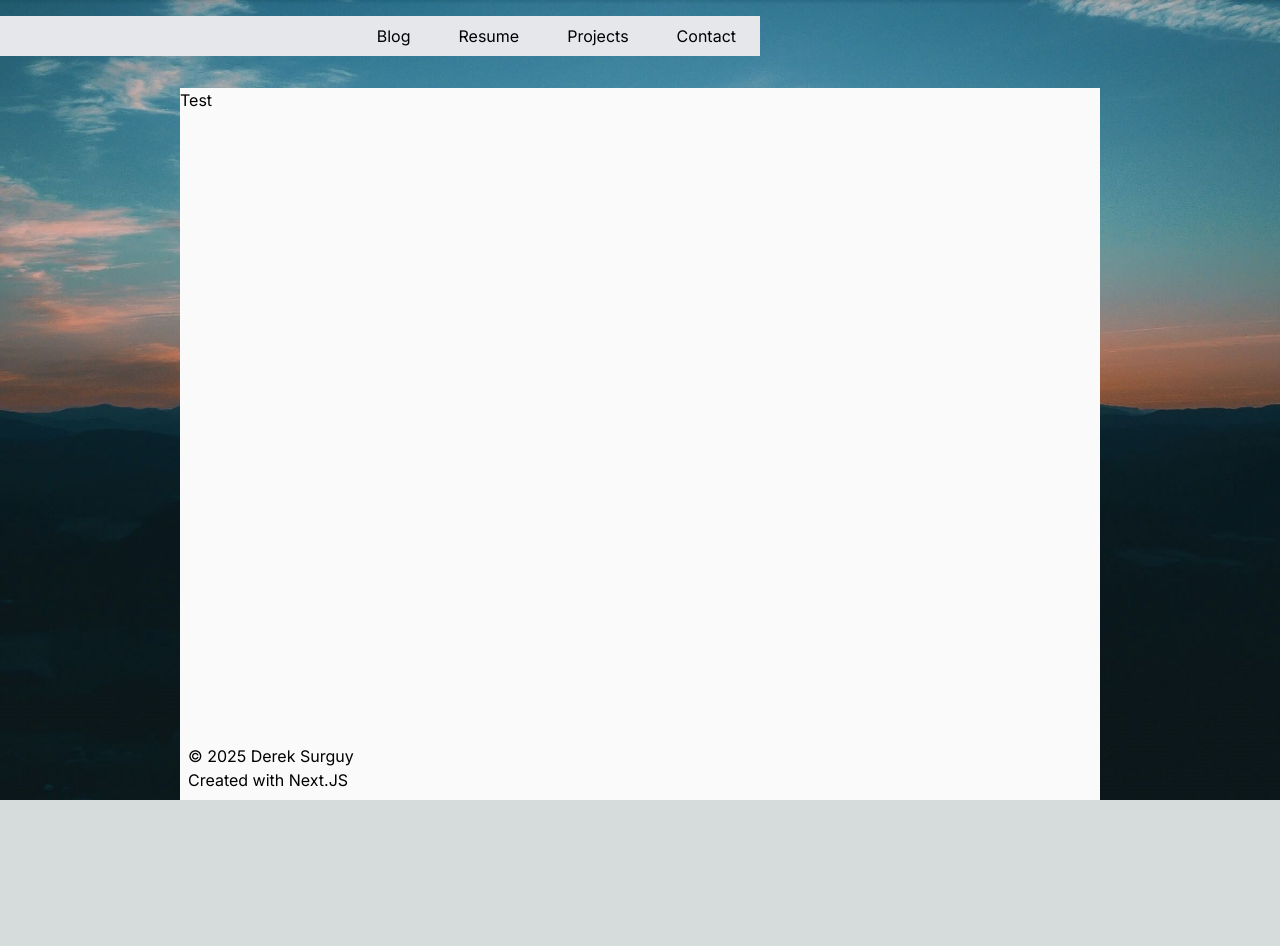
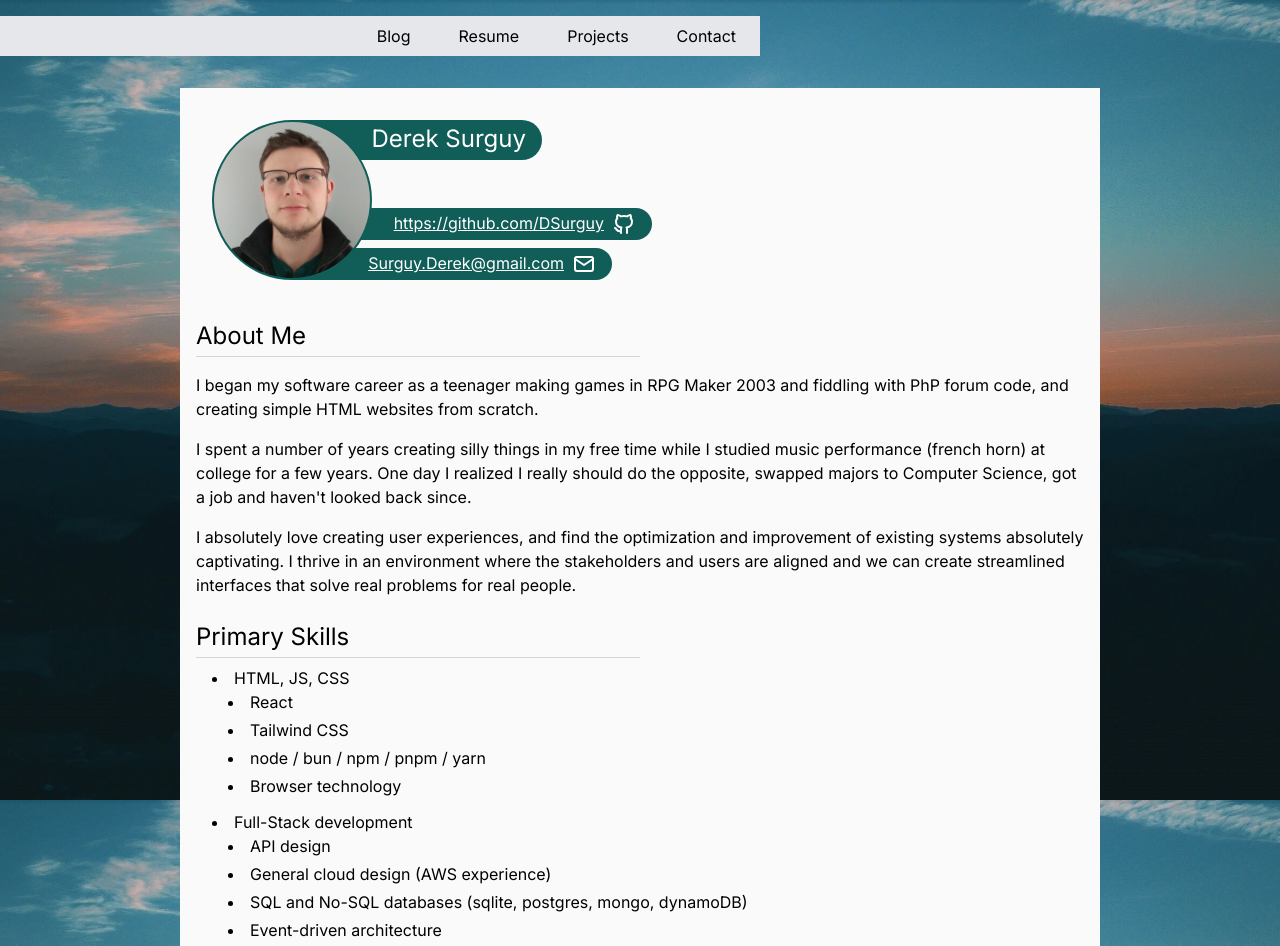
Before and after one commit to DSurguy/surgingforward.net, a Next.js app: page /resume in a window 1280 px wide. Shown: the top 946 px of the page. Before the commit the page ends 800 px from the top, so only its background shows below. Built offline with nearby package versions, Linux system fonts and the light colour scheme.

Commit message:
Add resume

```diff
--- /dev/null
+++ b/_content/resume.mdx
@@ -0,0 +1,92 @@
+## About Me
+I began my software career as a teenager making games in RPG Maker 2003 and fiddling with PhP forum code, and creating simple HTML websites from scratch.
+
+I spent a number of years creating silly things in my free time while I studied music performance (french horn) at college for a few years. One day I realized I really should do the opposite, swapped majors to Computer Science, got a job and haven't looked back since.
+
+I absolutely love creating user experiences, and find the optimization and improvement of existing systems absolutely captivating. I thrive in an environment where the stakeholders and users are aligned and we can create streamlined interfaces that solve real problems for real people.
+
+## Primary Skills
+- HTML, JS, CSS
+  - React
+  - Tailwind CSS
+  - node / bun / npm / pnpm / yarn
+  - Browser technology
+- Full-Stack development
+  - API design
+  - General cloud design (AWS experience)
+  - SQL and No-SQL databases (sqlite, postgres, mongo, dynamoDB)
+  - Event-driven architecture
+  - Async design patterns
+- UI Design / Development
+  - Accessibility
+  - Responsive design
+  - Interactivity
+  - Component/Theme systems
+
+I experiment frequently with emerging web technology, please start a conversation if you work with something that's not on this list!
+
+## Experience
+
+### Lead Software Engineer - First Advantage (Formerly Sterling)
+Feb 2021 - Present\
+Domain: Background Checks\
+Stack: React, Node, C#, AWS
+
+- Led team responsible for maintenance and feature development of the Candidate platform, mentoring and guiding both onshore and offshore developers
+- Owned 15+ applications deployed weekly with contributions from 5+ teams
+- Designed and implemented key features for Candidate Platform:
+  - blue-green deployment strategy and pipeline, resulting in multiple years of successful weekly deployments with production-staged test-ibility
+  - implemented third-party SSO connections (new to the platform) with identity verification partners
+  - designed and developed generic SSO solution for client partners and multiple credentials in one authentication session, including full rewrite of auth application as a new standalone UI
+- Oversaw full WCAG implementation through offshore team
+- Implemented numerous critical software architecture upgrades on legacy apps (webpack, react, testing libraries, dependency security alerts)
+
+### Senior Software Engineer - KyotoCooling
+June 2019 - Feb 2021\
+Domain: Data Center Cooling\
+Stack: Vue, Kotlin, AWS, Postgres
+
+- Supported and developed new features for the main software platform using Vue, Typescript and
+SCSS, focusing on improving performance and implementing high-value feature requests.
+- Redeveloped timeseries data views, improving performance of charts dramatically and offering new
+controls to let users create shareable views.
+- Led the design and development of a new Field Service domain within the existing software
+platform, serving and managing tickets, assets and related data/workflows.
+- Migrated front-end build pipeline from Jenkins to Buddy, eliminating VM management and
+improving build reporting.
+
+### Software Engineer - Dynata (Formerly Research Now - SSI)
+Sep 2017 - June 2019\
+Domain: Market Research\
+Stack: Angular 1.6, React, Scala, Postgres, AWS
+
+- Architected and developed new CMS and static website infrastructure using React, NodeJS and AWS
+services, working toward consolidation of all member websites on one platform
+- Developed data migration tool in NodeJS to export existing website content from old management
+system, convert it to the new data model and import into the new management system in AWS
+- Supported Angular 1.5 apps, both internal tools and client/partner websites, improving performance
+of applications and redesigning UX to reduce data load and sluggishness
+
+### Software Engineer I & II - Austin Lane Technologies
+Aug 2012 - Sep 2017\
+Domain: Construction / Oil & Gas - Payroll, Production & Time Tracking\
+Stack: Javascript, C#, T-SQL, IIS
+
+- Redesigned and implemented new version of offline web application utilizing Javascript (ES5), HTML
+and CSS, resulting in a 90% rate of client upgrades to new versions
+- Directly supported website and application clients, implementing permanent solutions within
+software, drastically reducing support volume from web applications
+- Developed biometric face tracking software for desktop and android
+
+### Web Developer Intern - Austin Lane Technologies
+June 2011 - Aug 2012\
+Domain: Small Business Websites\
+Stack: Joomla CMS, PhP, HTML, CSS
+
+- Designed and proposed multiple websites to local small businesses
+- Implemented, updated and maintained 10+ websites in Joomla, with custom designs
+
+## Education
+University of North Texas\
+Studied Music Performance & Computer Science\
+2007 - 2014
--- a/app/resume/page.tsx
+++ b/app/resume/page.tsx
@@ -1,14 +1,45 @@
 import type { Metadata } from 'next'
 import LoadableContent from '@/sharedComponents/LoadableContent';
+import { MDXRemote } from 'next-mdx-remote/rsc';
+import matter from 'gray-matter';
+import { join } from 'path';
+import { readFileSync } from 'fs';
+import GithubIcon from '../sharedComponents/icons/GithubIcon';
+import MailIcon from '../sharedComponents/icons/MailIcon';
 
 export const metadata: Metadata = {
   title: 'Derek Surguy | Resume',
 }
 
 export default function ResumePage() {
+  const postDir = join(process.cwd(), "_content");
+  const { content } = matter(readFileSync(join(postDir, `resume.mdx`)))
+
   return <>
     <LoadableContent>
-      <div>Test</div>
+      <div className="relative h-[160px] mb-2 m-8">
+        <div className="headshot absolute w-[160px] h-[160px] rounded-full bg-teal-800 border-teal-800 border-2 z-20"></div>
+        <div className="bg-teal-800 text-white text-2xl flex h-[40px] w-[250px] rounded-r-full absolute z-10 top-0 left-[80px] justify-end items-center">
+          <h1 className="mr-4 mt-[-2px]">Derek Surguy</h1>
+        </div>
+        <div className="bg-teal-800 text-white flex h-[32px] w-[320px] rounded-r-full absolute z-10 bottom-[40px] left-[120px] justify-end items-center">
+          <a href="https://github.com/DSurguy" className="underline mr-2 mt-[-2px]">https://github.com/DSurguy</a>
+          <GithubIcon className="mr-4" />
+        </div>
+        <div className="bg-teal-800 text-white flex h-[32px] w-[320px] rounded-r-full absolute z-10 bottom-0 left-[80px] justify-end items-center">
+          <a href="mailto:Surguy.Derek@gmail.com" className="underline mr-2 mt-[-2px]">Surguy.Derek@gmail.com</a>
+          <MailIcon className="mr-4" />
+        </div>
+      </div>
+      <div className="p-4">
+        <MDXRemote source={content} components={{
+          h2: props => <h2 className="text-2xl mb-2 pb-1 pt-4 border-b border-gray-300 w-6/12" {...props} />,
+          h3: props => <h3 className="text-xl mt-4 font-semibold" {...props} />,
+          p: props => <p className="py-2" {...props} />,
+          ul: props => <ul className="list-disc list-inside ml-4 pb-1" {...props} />,
+          li: props => <li className="pb-1" {...props} />
+        }}/>
+      </div>
     </LoadableContent>
   </>
 }
```
